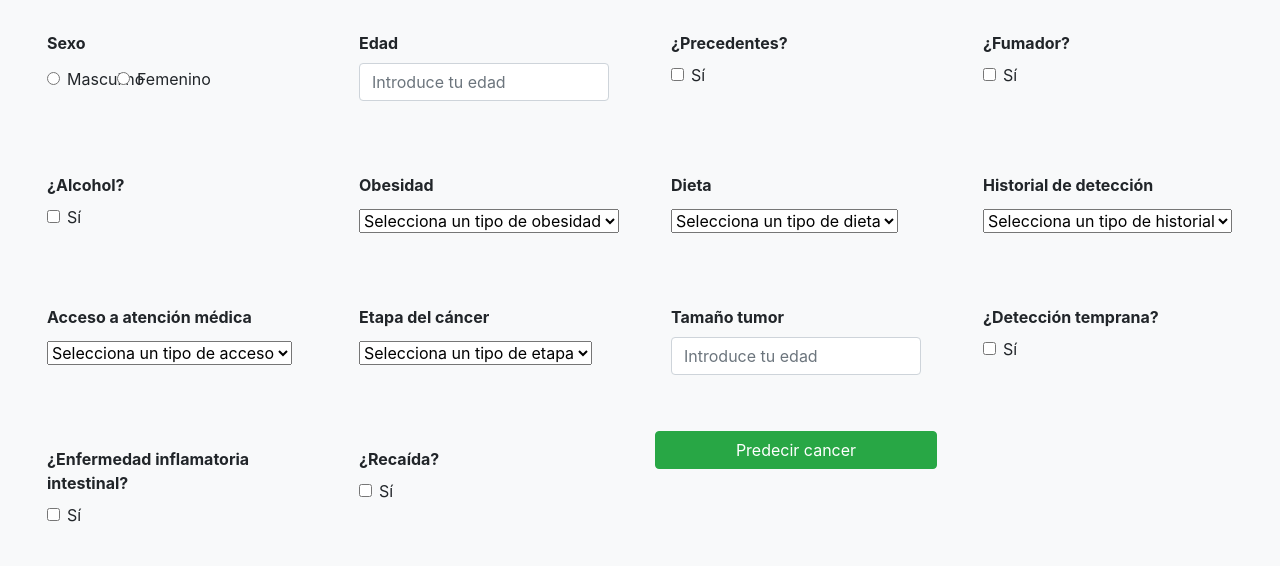
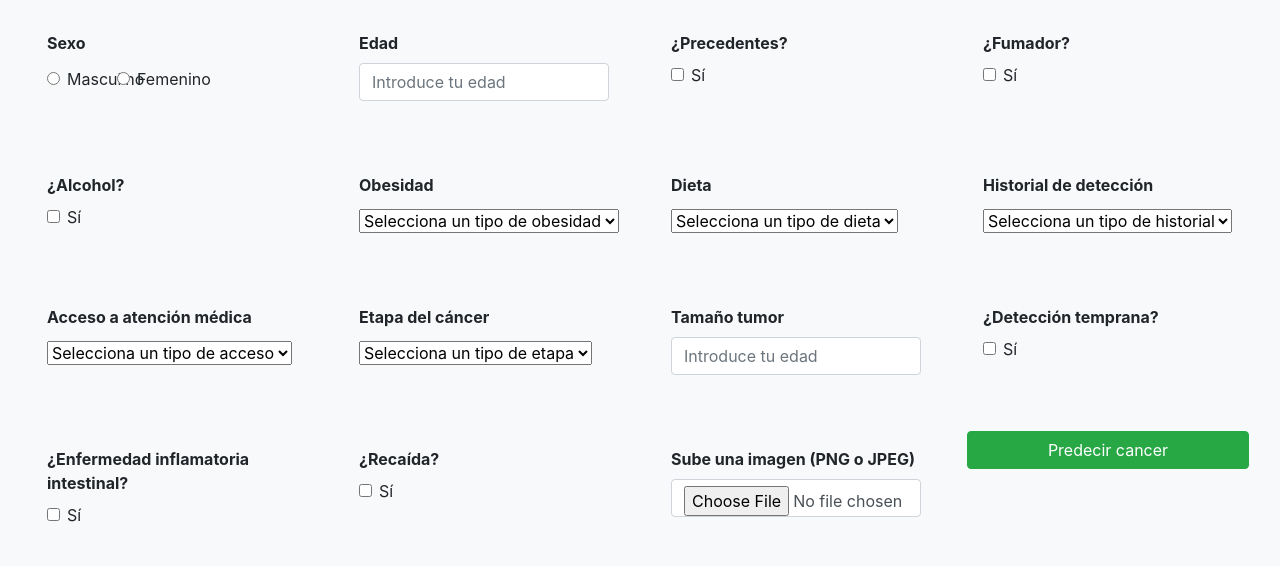
Before and after one commit to albertoma95/PrediccionCancer, a Django app: page / in a window 1280 px wide. Shown: the part 41-607 px from the top of the page. Run offline with Django 5.2, Linux system fonts and the light colour scheme; some libraries are stand-ins or nearby versions.

Commit message:
añadido select imagen

```diff
--- a/prediccion_cancer/cancer/templates/index.html
+++ b/prediccion_cancer/cancer/templates/index.html
@@ -17,6 +17,8 @@
         <a class="navbar-brand col-sm-3 col-md-2 mr-0" href="#">Predicción del cancer</a>
     </nav>
     <div class="container-fluid">
+      <form method="POST" enctype="multipart/form-data">
+        {% csrf_token %}
         <div class="row bg-light p-3">
           <div class="col-md-3 mb-1">
             <div class="row bg-light p-3">
@@ -212,7 +214,14 @@
                   </div>
                 </div>
               </div>
-
+          </div>
+          <div class="col-md-3 mb-1">
+            <div class="row bg-light p-3">
+              <div class="col-md-12 mb-1">
+                <label for="id_imagen" class="form-label"><strong>Sube una imagen (PNG o JPEG)</strong></label>
+                <input type="file" class="form-control" id="id_imagen" name="imagen" accept="image/png, image/jpeg">
+              </div>
+            </div>
           </div>
           <div class="col-md-3 mb-1">
             <button id="btn-calcular-rutas" class="btn btn-success w-100">Predecir cancer</button>
--- a/prediccion_cancer/cancer/views.py
+++ b/prediccion_cancer/cancer/views.py
@@ -1,4 +1,5 @@
 from django.shortcuts import render
+from .forms import ImagenForm
 
 # Create your views here.
 
@@ -6,3 +7,16 @@ from django.http import HttpResponse
 
 def index(request):
     return render(request, "index.html")
+
+def subir_imagen(request):
+    if request.method == 'POST' and request.FILES['imagen']:
+        form = ImagenForm(request.POST, request.FILES)
+        if form.is_valid():
+            # Aquí puedes manejar la imagen, guardarla o procesarla
+            imagen = form.cleaned_data['imagen']
+            # Guardar o hacer algo con la imagen
+            # ejemplo: imagen.save()
+    else:
+        form = ImagenForm()
+
+    return render(request, 'subir_imagen.html', {'form': form})
```
Also changed, not shown: prediccion_cancer/cancer/forms.py (added, +8 -0 lines).
